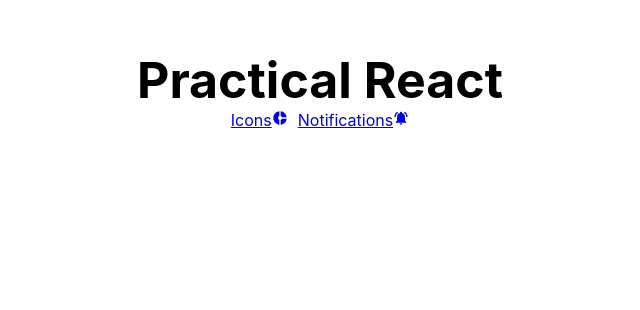
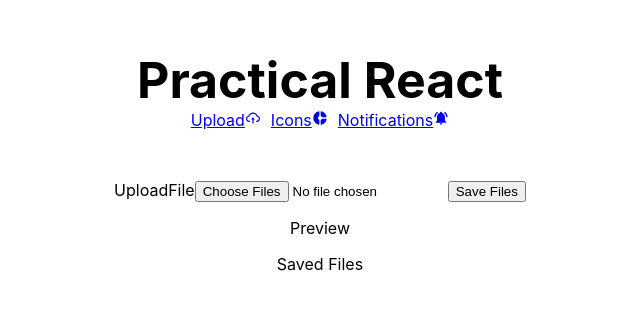
Before and after one commit to PlanZGit/PracticalReact, a React (Create React App) app in the folder my-app/: page /upload in a window 1280 px wide. Shown: the top 310 px of the page, without its empty margins (320-960 px from the left). Built offline with nearby package versions, Linux system fonts and the light colour scheme.

Commit message:
uploading images

```diff
--- a/my-app/src/App.js
+++ b/my-app/src/App.js
@@ -3,6 +3,7 @@ import Icons from "./components/Icons";
 import { Routes, Route } from "react-router-dom";
 import Navbar from "./components/Navbar";
 import Notification from "./components/Notification";
+import UploadFile from "./components/UploadFile";
 
 function App() {
   return (
@@ -10,6 +11,7 @@ function App() {
       <Navbar />
       <Routes>
         <Route path="/" element={<div></div>} />
+        <Route path="upload" element={<UploadFile />} />
         <Route path="/icons" element={<Icons />} />
         <Route path="/notifications" element={<Notification />} />
       </Routes>
--- a/my-app/src/components/Navbar.js
+++ b/my-app/src/components/Navbar.js
@@ -2,6 +2,7 @@ import React from "react";
 import { NavLink } from "react-router-dom";
 import { MdDonutSmall } from "react-icons/md";
 import { MdNotificationsActive } from "react-icons/md";
+import { AiOutlineCloudUpload } from "react-icons/ai";
 
 function Navbar() {
   return (
@@ -27,6 +28,11 @@ function Navbar() {
           gap: "10px",
         }}
       >
+        <NavLink to="/upload">
+          Upload
+          <AiOutlineCloudUpload />
+        </NavLink>
+
         <NavLink to="/icons">
           Icons
           <MdDonutSmall />
--- /dev/null
+++ b/my-app/src/components/UploadFile.js
@@ -0,0 +1,65 @@
+import React, { useState } from "react";
+
+function UploadFile() {
+  const [files, setFiles] = useState(undefined);
+  const [storedFiles, setStoredFiles] = useState([]);
+  // console.log("F", files);
+  // console.log("SF ", storedFiles);
+  // console.log(typeof storedFiles);
+
+  return (
+    <div>
+      UploadFile
+      <input
+        type="file"
+        onChange={(e) => {
+          setFiles(e.target.files);
+        }}
+        accept="image/png, image/gif, image/jpeg, image/bmp"
+        multiple
+      ></input>
+      <button
+        onClick={() => {
+          if (files) {
+            let array = Object.values(files);
+            setStoredFiles(storedFiles.concat(array));
+          }
+        }}
+      >
+        Save Files
+      </button>
+      <section id="image-section">
+        <p>Preview</p>
+        {files
+          ? Object.values(files).map((ele, index) => {
+              return (
+                <img
+                  style={{ width: "200px" }}
+                  src={URL.createObjectURL(ele)}
+                  key={index}
+                  alt={ele.name}
+                ></img>
+              );
+            })
+          : null}
+        <div>
+          <p>Saved Files</p>
+          {storedFiles.length > 0
+            ? storedFiles.map((ele, index) => {
+                return (
+                  <img
+                    style={{ width: "200px" }}
+                    src={URL.createObjectURL(ele)}
+                    key={index}
+                    alt={ele.name}
+                  ></img>
+                );
+              })
+            : null}
+        </div>
+      </section>
+    </div>
+  );
+}
+
+export default UploadFile;
```
Also changed, not shown: 1 other file (tests, documents, lock files or other folders).
